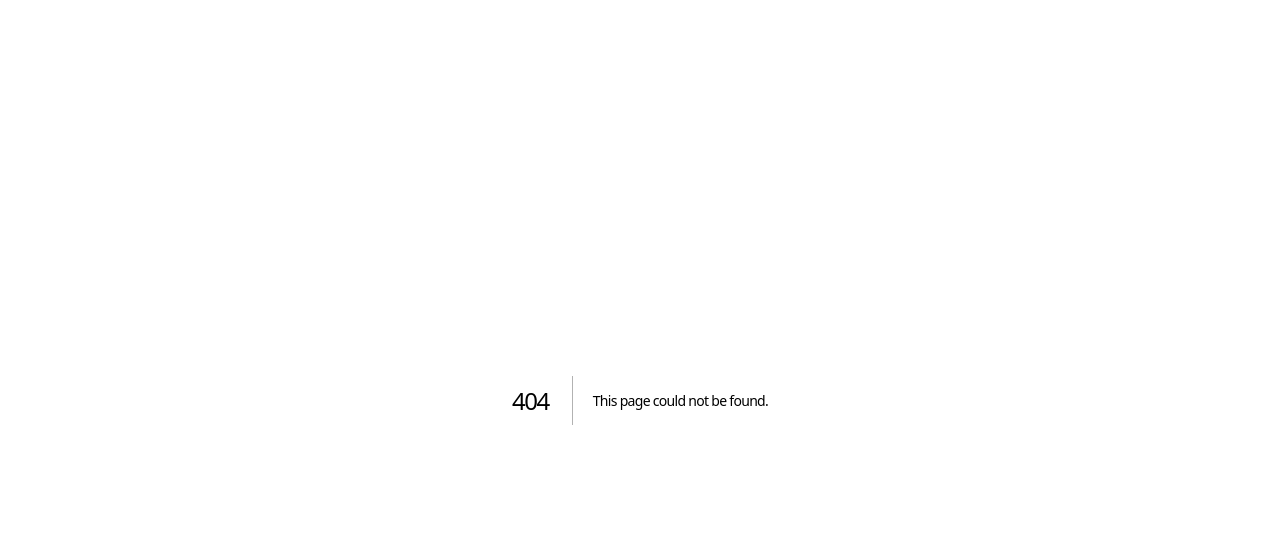
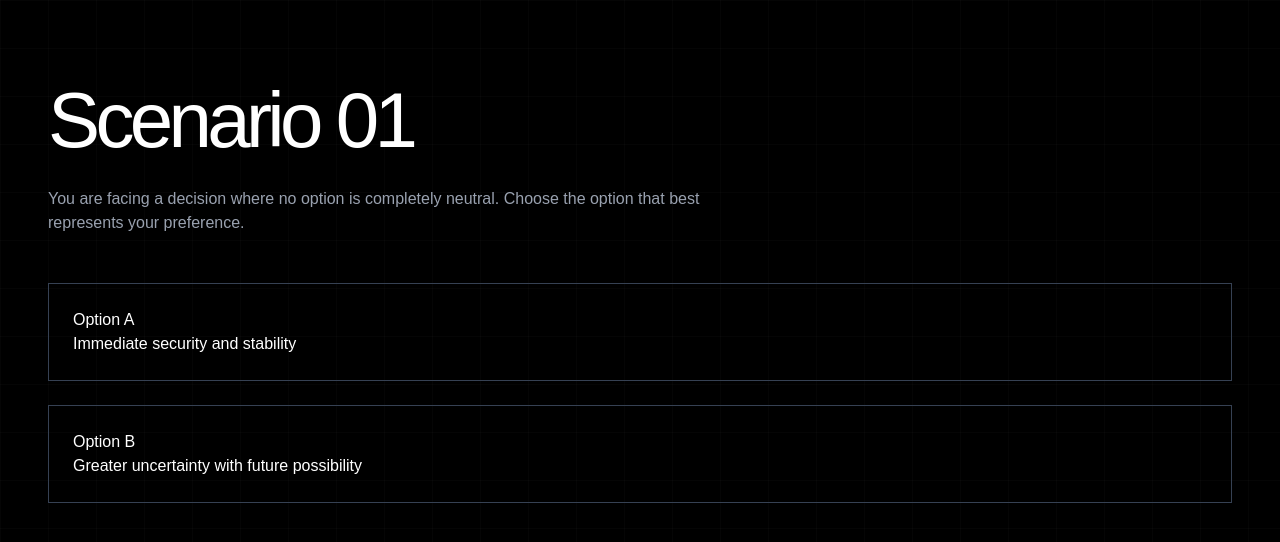
Before and after one commit to wendyzlzhang-sketch/the-hidden-variable, a Next.js app: page /study in a window 1280 px wide. Before the commit this address had no page. Shown: the top 542 px of the page. Built offline with nearby package versions, Linux system fonts and the light colour scheme.

Commit message:
Create page.tsx

```diff
--- /dev/null
+++ b/src/app/study/page.tsx
@@ -0,0 +1,32 @@
+export default function Study() {
+  return (
+    <main className="min-h-screen bg-black text-white p-12">
+
+      <h1 className="text-5xl mb-8">
+        Scenario 01
+      </h1>
+
+      <p className="text-gray-400 max-w-2xl">
+        You are facing a decision where no option is completely neutral.
+        Choose the option that best represents your preference.
+      </p>
+
+      <div className="mt-12 space-y-6">
+
+        <button className="border border-gray-700 p-6 w-full text-left">
+          Option A
+          <br/>
+          Immediate security and stability
+        </button>
+
+        <button className="border border-gray-700 p-6 w-full text-left">
+          Option B
+          <br/>
+          Greater uncertainty with future possibility
+        </button>
+
+      </div>
+
+    </main>
+  )
+}
```
